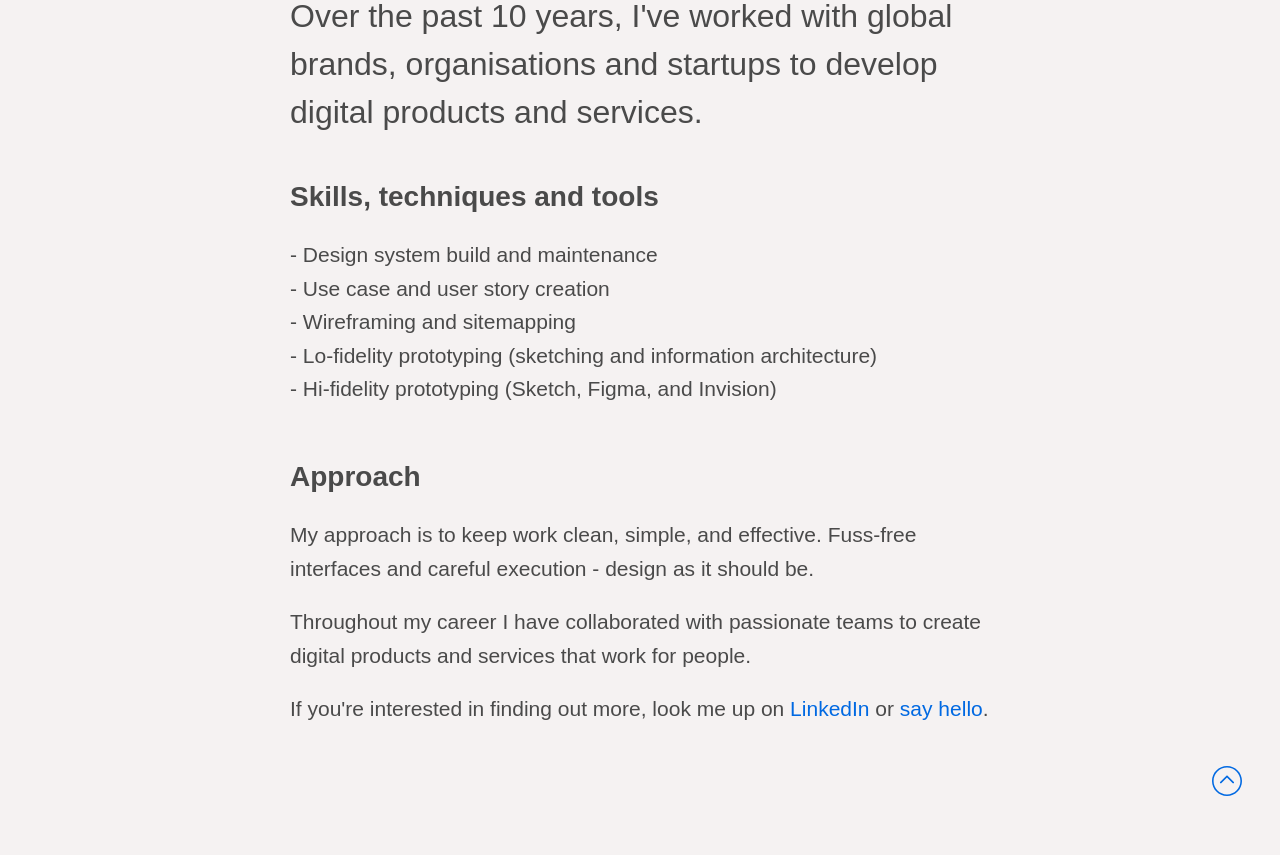
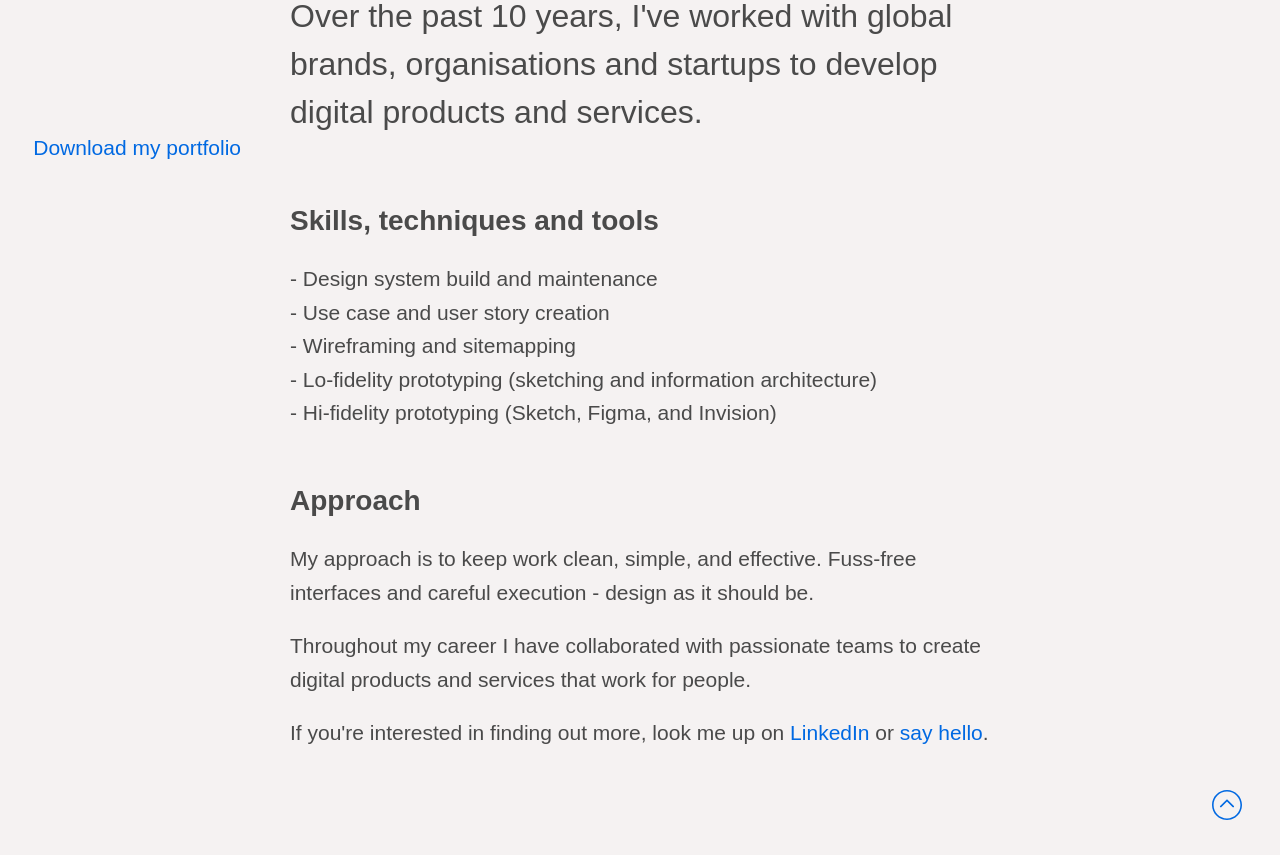
Before and after one commit to robertjmccarthy/robertjmccarthy.github.io, a plain HTML site: page index.html in a window 1280 px wide. Shown: the part 960-1815 px from the top of the page. Before the commit the page ends 1791 px from the top, so only its background shows below. Drawn offline with Linux system fonts and the light colour scheme; a web font is replaced by a local one.

Commit message:
Download portfolio link added

```diff
--- a/index.html
+++ b/index.html
@@ -42,6 +42,8 @@
   <div class="profile-text">
     <h1 class="profilesecond">Over the past 10 years, I've worked with global brands, organisations and startups to develop digital products and services.</h1>
 
+    <a href="/2018-20-case-studies-RM.pdf" download>Download my portfolio</a>
+
     <h3 class="profile-heading">Skills, techniques and tools</h3>
 
 <p class="profile">- Design system build and maintenance
```
Also changed, not shown: 1 other file.
